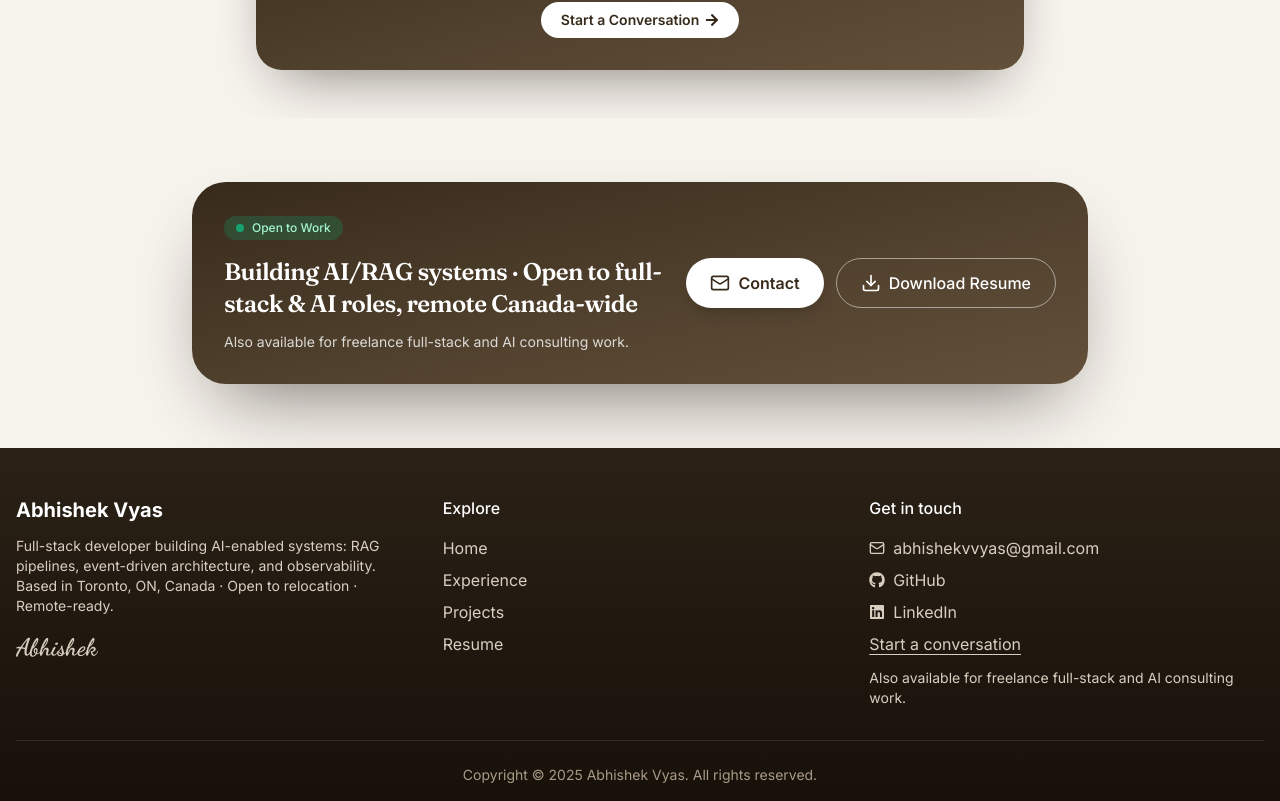
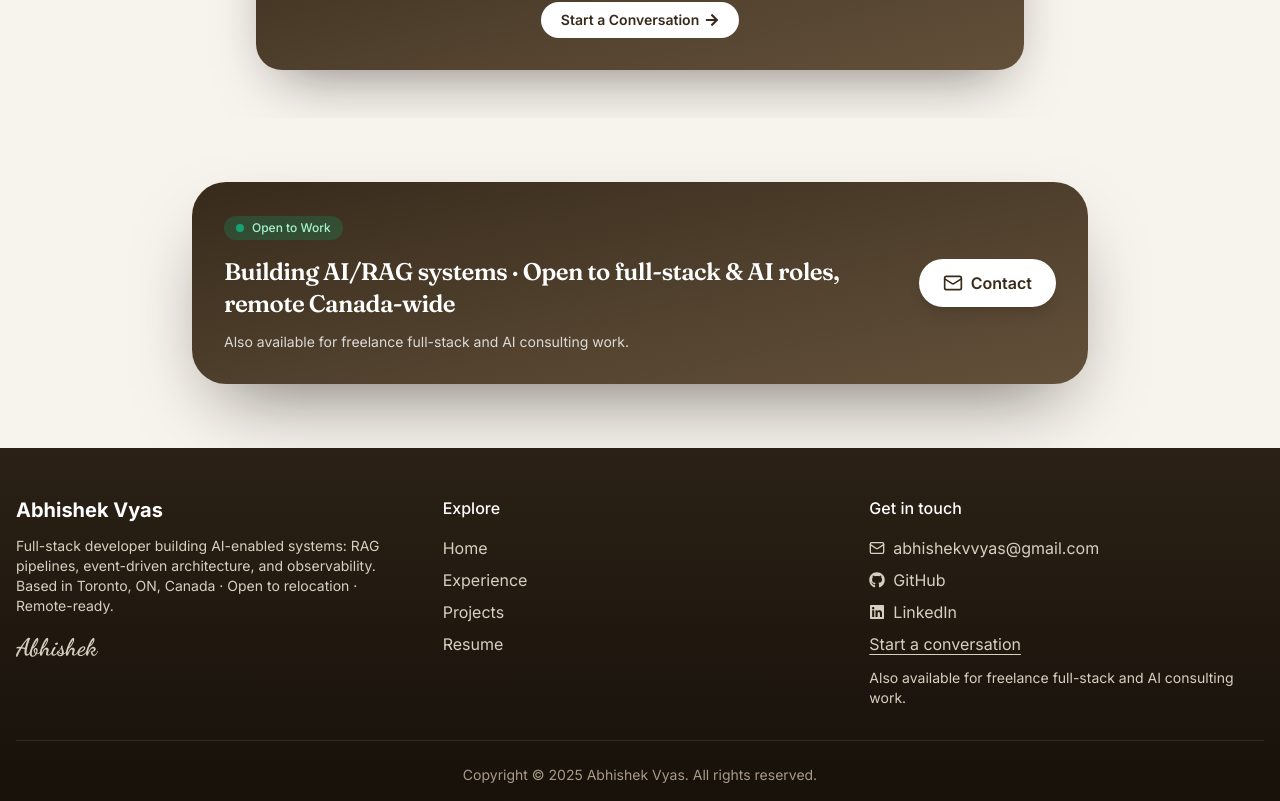
Before and after one commit to abhishek08vyas/portfolio, a Next.js app: page / in a window 1280 px wide. Shown: the part 3848-4649 px from the top of the page. Built offline with nearby package versions, Linux system fonts and the light colour scheme.

Commit message:
download resume working

```diff
--- a/src/components/OpenToWorkSection.tsx
+++ b/src/components/OpenToWorkSection.tsx
@@ -1,8 +1,7 @@
 import React, { useState } from "react";
-import { LuMail, LuDownload } from "react-icons/lu";
+import { LuMail } from "react-icons/lu";
 import { commonStyles } from "../lib/theme-utils";
 import { ContactModal } from "./ContactModel";
-import { RESUME_PATH } from "@/constants/links";
 
 interface OpenToWorkSectionProps {
 	className?: string;
@@ -58,18 +57,6 @@ export const OpenToWorkSection: React.FC<OpenToWorkSectionProps> = ({ className
 											/>
 											Contact
 										</button>
-										{/* TODO(ABHISHEK): export resume PDF to public/resume.pdf */}
-										<a
-											href={RESUME_PATH}
-											download
-											className="group inline-flex items-center justify-center w-full sm:w-auto border border-white/50 text-white hover:bg-white/10 font-medium px-6 py-3 rounded-full transition-all whitespace-nowrap focus-visible:outline-none focus-visible:ring-2 focus-visible:ring-white focus-visible:ring-offset-2 focus-visible:ring-offset-[#382a1b] dark:focus-visible:ring-offset-[#140d07]"
-										>
-											<LuDownload
-												className="w-5 h-5 mr-2 transition-transform group-hover:translate-y-0.5 motion-reduce:transform-none"
-												aria-hidden="true"
-											/>
-											Download Resume
-										</a>
 									</div>
 								</div>
 							</div>
--- a/src/constants/links.ts
+++ b/src/constants/links.ts
@@ -1,7 +1,6 @@
 // Single source of truth for external links and shared paths.
 
-// TODO(ABHISHEK): export resume PDF to public/resume.pdf
-export const RESUME_PATH = "/resume.pdf";
+export const RESUME_PATH = "/resume/Abhishek_Vyas_Resume.pdf";
 
 export const GITHUB_URL = "https://github.com/abhishek08vyas";
 export const LINKEDIN_URL = "https://www.linkedin.com/in/abhishekvvyas/";
```
Also changed, not shown: 1 other file (tests, documents, lock files or other folders).
